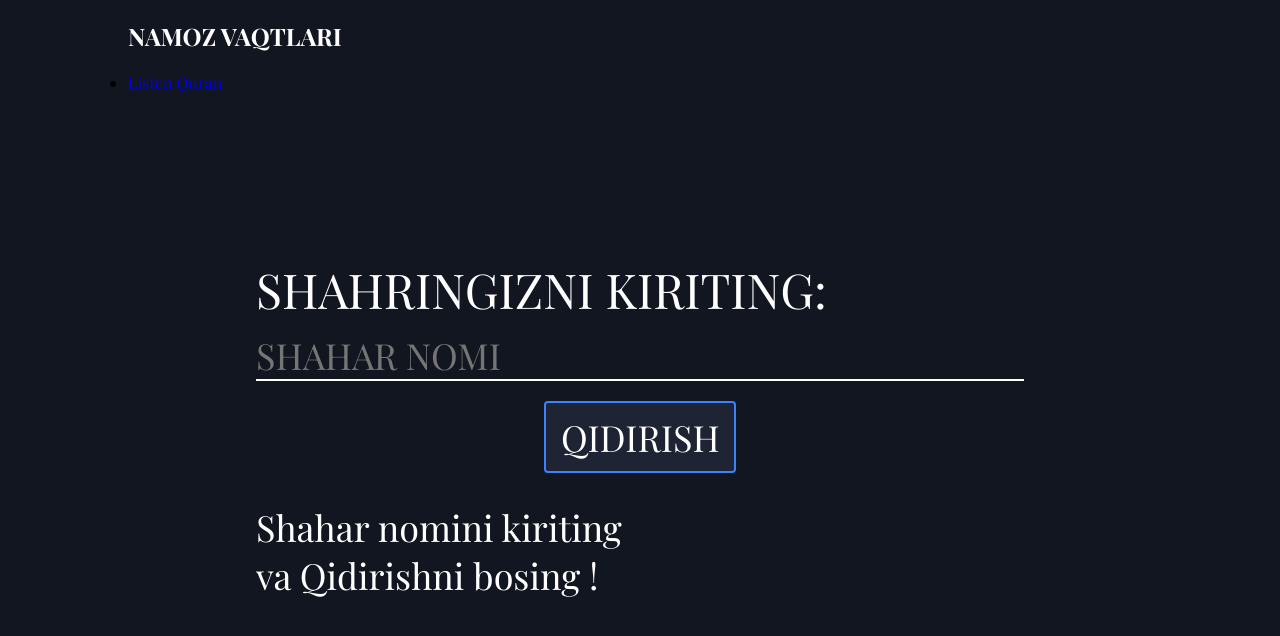
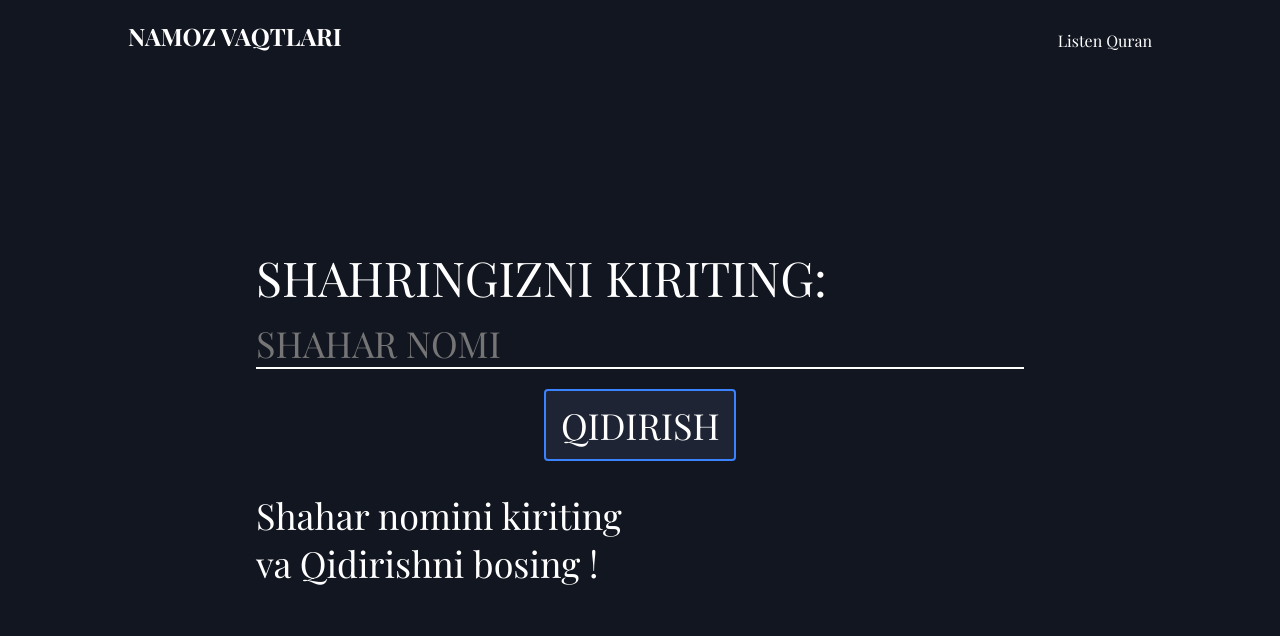
Before and after one commit to BlackArcheruz/namozvaqtlari, a React (Create React App) app: page / in a window 1280 px wide. Shown: the top 636 px of the page. Built offline with nearby package versions, Linux system fonts and the light colour scheme; a web font is replaced by a local one.

Commit message:
new Release

```diff
--- a/src/components/Navbar/Navbar.js
+++ b/src/components/Navbar/Navbar.js
@@ -5,10 +5,10 @@ const Navbar = () => {
         <div className="container">
         <nav>
           <Link to="/"><h2>NAMOZ VAQTLARI</h2></Link>
-        </nav>
-        <ul>
+           <ul>
         <li><a href="https://listen-quran.cf/">Listen Quran </a></li>
         </ul>
+        </nav>
         </div>
     )
 }
```
